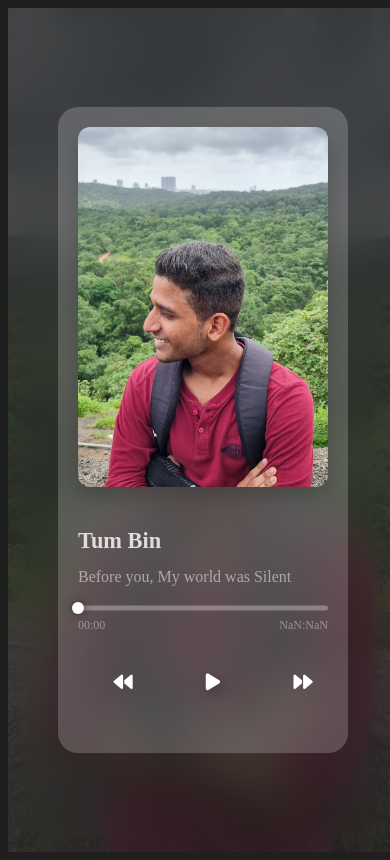
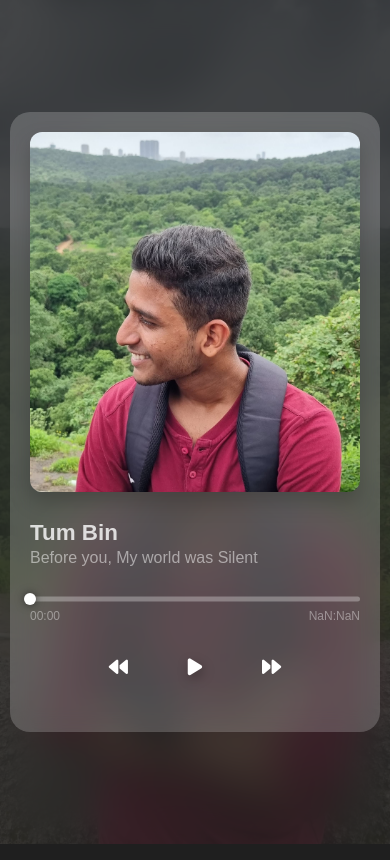
Before and after one commit to rshubham2/sanskruti, a plain HTML site: page index.html in a window 390 px wide. Drawn offline with Linux system fonts and the light colour scheme.

Commit message:
responsive

```diff
--- a/styles.css
+++ b/styles.css
@@ -1,4 +1,148 @@
 //styles.css
+* {
+    margin: 0;
+    padding: 0;
+    box-sizing: border-box;
+    font-family: 'Georama', sans-serif;
+}
+
+body {
+    background-color: rgb(31, 31, 31);
+    overflow: hidden;
+    position: fixed;
+    width: 100%;
+    height: 100%;
+}
+
+.section {
+    position: fixed;
+    display: flex;
+    align-items: center;
+    justify-content: center;
+    width: 100%;
+    height: 100%;
+    perspective: 1000px;
+}
+
+.section__background {
+    position: absolute;
+    top: 0;
+    left: 0;
+    width: 100%;
+    height: 100%;
+    z-index: 1;
+}
+
+.section__background:before {
+    content: '';
+    position: absolute;
+    top: 0;
+    left: 0;
+    width: 100%;
+    height: 100%;
+    background-color: rgba(31, 31, 31, .8);
+    backdrop-filter: blur(20px);
+    z-index: 11;
+}
+
+.section__background-image {
+    width: 100%;
+    height: 100%;
+    object-fit: cover;
+}
+
+.music-card {
+    position: relative;
+    max-width: 400px;
+    width: 90%;
+    height: auto;
+    border-radius: 25px;
+    transform-style: preserve-3d;
+    transition: all .2s linear;
+    z-index: 2;
+}
+
+.music-card__wrapper {
+    position: relative;
+    z-index: 1;
+    width: 100%;
+    height: 100%;
+    display: flex;
+    align-items: center;
+    justify-content: center;
+}
+
+.music-card__content {
+    padding-bottom: 20px;
+    width: 100%;
+}
+
+.music-image {
+    position: relative;
+    width: 100%;
+    height: auto;
+    aspect-ratio: 1/1;
+    border-radius: 20px;
+    object-fit: cover;
+    filter: drop-shadow(-20px 10px 10px rgba(0, 0, 0, 0.25));
+    margin: 0 auto;
+    max-width: 360px;
+    display: block;
+}
+
+/* Media Queries */
+@media screen and (max-width: 480px) {
+    .music-card {
+        width: 95%;
+        margin: 0 auto;
+    }
+
+    .music-image {
+        max-width: 100%;
+        margin: 10px auto;
+        filter: drop-shadow(0px 10px 10px rgba(0, 0, 0, 0.20));
+    }
+
+    .music-info {
+        padding: 10px 15px;
+    }
+
+    .music-name {
+        font-size: 1.2em;
+    }
+
+    .music-artist {
+        font-size: 0.9em;
+    }
+
+    .music-controls {
+        padding: 15px;
+        width: 100%;
+        max-width: 270px;
+    }
+
+    .music-progress {
+        width: calc(100% - 30px);
+        margin: 15px;
+    }
+}
+
+@media screen and (max-height: 700px) {
+    .music-image {
+        max-height: 45vh;
+        width: auto;
+        margin: 10px auto;
+    }
+
+    .music-controls {
+        padding: 10px;
+    }
+
+    .music-controls-item {
+        width: 40px;
+        height: 40px;
+    }
+}
 * {
             margin: 0;
             padding: 0;
```
